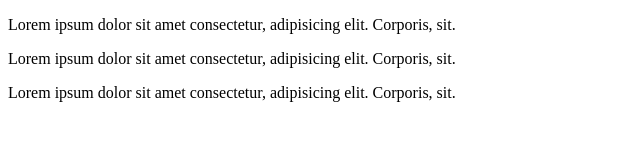
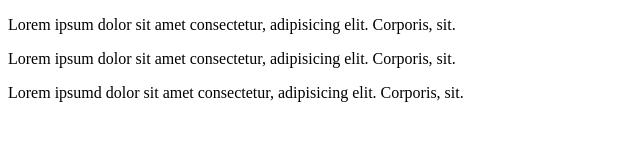
Before and after one commit to decoderAbinash/microservice-a, a plain HTML site: page index.html in a window 1280 px wide. Shown: the full height of the page, 0-640 px from the left. Drawn offline with Linux system fonts and the light colour scheme.

Commit message:
Main index.html

```diff
--- a/index.html
+++ b/index.html
@@ -8,6 +8,6 @@
 <body>
     <p>Lorem ipsum dolor sit amet consectetur, adipisicing elit. Corporis, sit.</p>
     <p>Lorem ipsum dolor sit amet consectetur, adipisicing elit. Corporis, sit.</p>
-    <p>Lorem ipsum dolor sit amet consectetur, adipisicing elit. Corporis, sit.</p>
+    <p>Lorem ipsumd dolor sit amet consectetur, adipisicing elit. Corporis, sit.</p>
 </body>
 </html>
```
